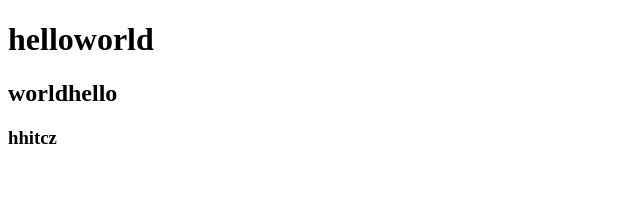
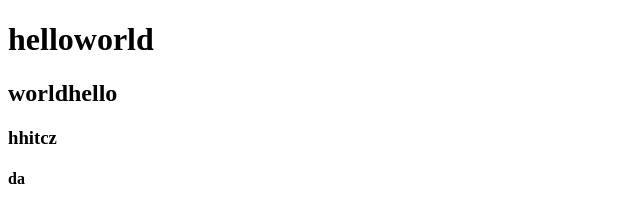
Before and after one commit to hhitcz/TestDemo, a plain HTML site: page TestDemo/index.html in a window 1280 px wide. Shown: the full height of the page, 0-640 px from the left. Drawn offline with Linux system fonts and the light colour scheme.

Commit message:
第四次提交，提交了很多文件

```diff
--- a/TestDemo/index.html
+++ b/TestDemo/index.html
@@ -10,5 +10,6 @@
     <h1>helloworld</h1>
     <h2>worldhello</h2>
     <h3>hhitcz</h3>
+    <h4>da</h4>
 </body>
 </html>
```
Also changed, not shown: TestDemo/b.txt (added), TestDemo/c.txt (added).
